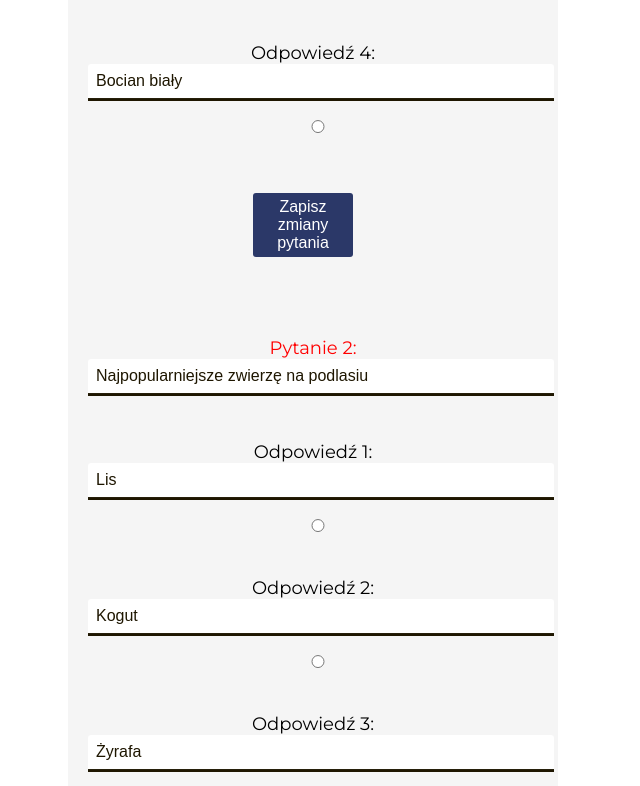
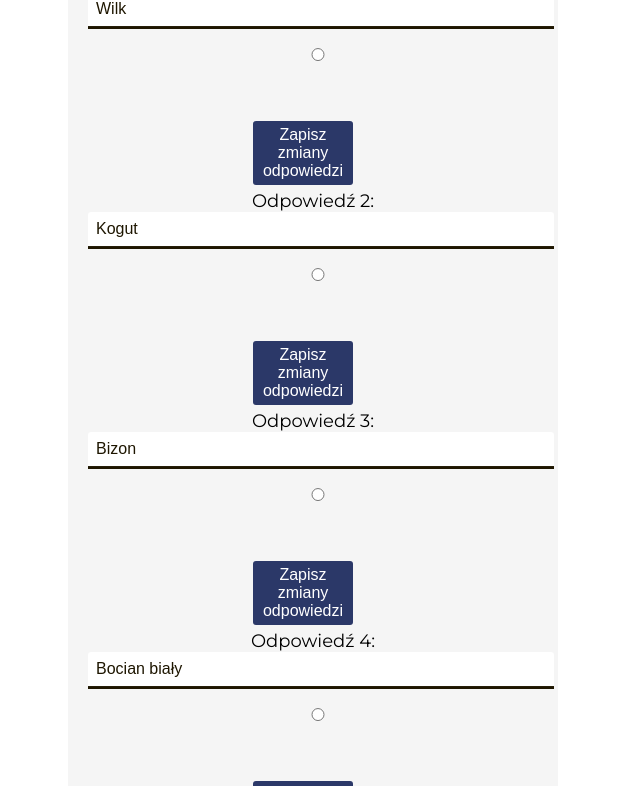
Before and after one commit to lewy212/Projekt_React, a React (Create React App) app: page /edytuj-quiz/1 in a window 1280 px wide. Shown: the part 2419-3205 px from the top of the page, without its empty margins (327-967 px from the left). Built offline with nearby package versions, Linux system fonts and the light colour scheme.

Commit message:
Wyświetla odpowiedzi, edytuje normalnie odpowiedz.
Jedyny minus - tworzy puste quizy (bug)

```diff
--- a/src/DodajQuiz.js
+++ b/src/DodajQuiz.js
@@ -148,8 +148,33 @@ function DodajQuiz({ dodajQuizDoListy, idOstatniegoQuizu, listaQuizow }) {
     };
 
     const handleZapiszEdycjeOdpowiedzi = (pytanieIndex, odpIndex) => {
-        alert(`Zapisano zmiany odpowiedzi w pytaniu ${pytanieIndex + 1}.`);
-    };
+        const updatedPytania = pytania.map((pytanie, index) => {
+          if (index === pytanieIndex) {
+            const updatedOdpowiedzi = pytanie.odpowiedzi.map((odpowiedz, i) => {
+              if (i === odpIndex) {
+                return new OdpowiedziClass(odpowiedz.id, odpowiedz.tresc, odpowiedz.czyPrawidlowa);
+              }
+              return odpowiedz;
+            });
+            return new PytanieClass(pytanie.id, pytanie.tresc, updatedOdpowiedzi, pytanie.poprawnaOdpowiedz);
+          }
+          return pytanie;
+        });
+
+        setPytania(updatedPytania);
+
+        // Aktualizacja quizu w globalnym stanie lub bazie danych
+        const quizDoAktualizacji = listaQuizow.find(quiz => quiz.id === quizIdState);
+        if (quizDoAktualizacji) {
+          quizDoAktualizacji.listaPytan = updatedPytania;
+          dodajQuizDoListy([...listaQuizow.filter(quiz => quiz.id !== quizIdState), quizDoAktualizacji]);
+          alert(`Zmiany w odpowiedziach pytania ${pytanieIndex + 1} zostały zapisane.`);
+        } else {
+          alert('Błąd przy zapisywaniu zmian w odpowiedziach.');
+        }
+      };
+
+
 
     const handleDodajNowaOdpowiedz = (pytanieIndex) => {
         const nowaOdpowiedz = new OdpowiedziClass(0, "", false);
@@ -272,6 +297,7 @@ function DodajQuiz({ dodajQuizDoListy, idOstatniegoQuizu, listaQuizow }) {
                                         <input type="text" value={odp.tresc} onChange={(e) => handleEdytujOdpowiedzTekst(e, pytanieIndex, odpIndex)} />
                                         <input type="radio" name={`poprawnaOdpowiedz${pytanieIndex}`} checked={pytanie.poprawnaOdpowiedz === odpIndex} onChange={() => handleEdytujPoprawnaOdpowiedz(pytanieIndex, odpIndex)} />
                                     </label>
+                                    <button onClick={() => handleZapiszEdycjeOdpowiedzi(pytanieIndex, odpIndex)}>Zapisz zmiany odpowiedzi</button>
                                 </li>
                             ))
                         ) : (
--- a/src/WyswietlQuizy.js
+++ b/src/WyswietlQuizy.js
@@ -23,8 +23,8 @@ const WyswietlQuizy = ({ listaQuizow,usunQuizZListy }) => {
                     <div key={quiz.id} className="quiz-card">
                         <h3>{quiz.nazwa}</h3>
                         <p>Kategoria: {quiz.kategoria}</p>
-                        <p>Data dodania: {quiz.dataDodaniaQuizu.toLocaleDateString()}</p>
-                        <p>Data wygaśnięcia: {quiz.dataWygasnieciaQuizu.toLocaleDateString()}</p>
+                        <p>Data dodania: {quiz.dataDodaniaQuizu ? quiz.dataDodaniaQuizu.toLocaleDateString() : 'Brak daty'}</p>
+                        <p>Data wygaśnięcia: {quiz.dataWygasnieciaQuizu ? quiz.dataWygasnieciaQuizu.toLocaleDateString() : 'Brak daty'}</p>
                         <Link to={`/rozwiaz-quiz/${quiz.id}`}>
                             <button>Rozwiąż Quiz</button>
                         </Link>
```
